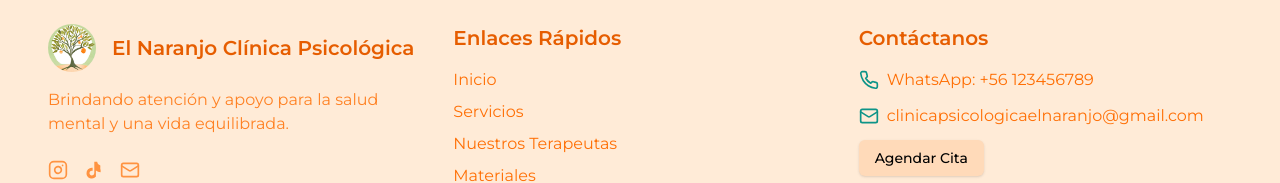
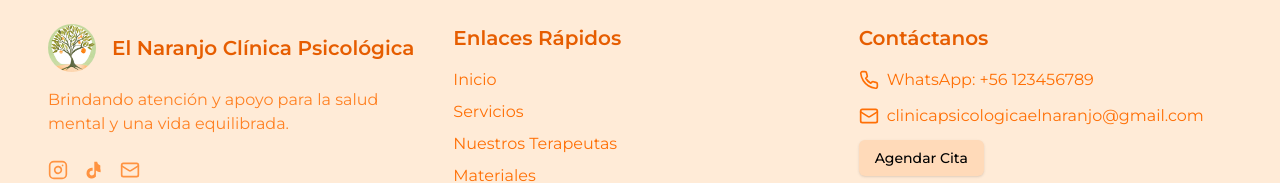
Before and after one commit to Francisco-prog-maker/elnaranjoclinicapsicologica, a React (Vite) app: page / in a window 1280 px wide. Shown: the part 4372-4555 px from the top of the page. Built offline with nearby package versions, Linux system fonts and the light colour scheme.

Commit message:
updates iconos footer

```diff
--- a/src/components/Footer.tsx
+++ b/src/components/Footer.tsx
@@ -151,7 +151,7 @@ const Footer = ({
             </h3>
             <div className="space-y-3">
               <div className="flex items-center">
-                <Phone className="mr-2 h-5 w-5 text-teal-600 flex-shrink-0" />
+                <Phone className="mr-2 h-5 w-5 text-peach-800 flex-shrink-0" />
                 <a
                   href={`https://wa.me/${phone.replace(/\D/g, '')}`}
                   target="_blank"
@@ -162,7 +162,7 @@ const Footer = ({
                 </a>
               </div>
               <div className="flex items-center">
-                <Mail className="mr-2 h-5 w-5 text-teal-600 flex-shrink-0" />
+                <Mail className="mr-2 h-5 w-5 text-peach-800 flex-shrink-0" />
                 <a
                   href={`mailto:${email}`}
                   className="hover:text-teal-600 transition-colors"
```
